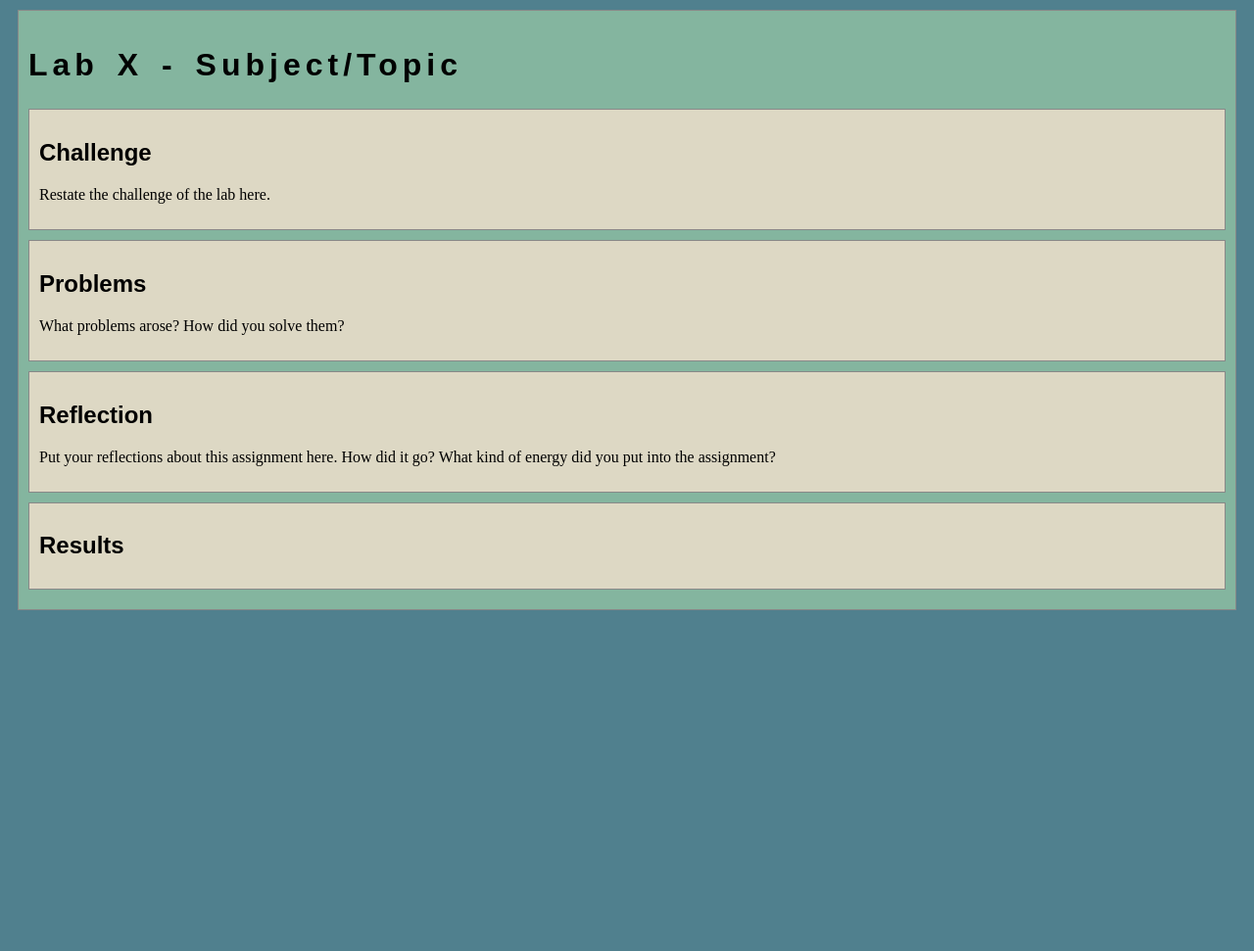
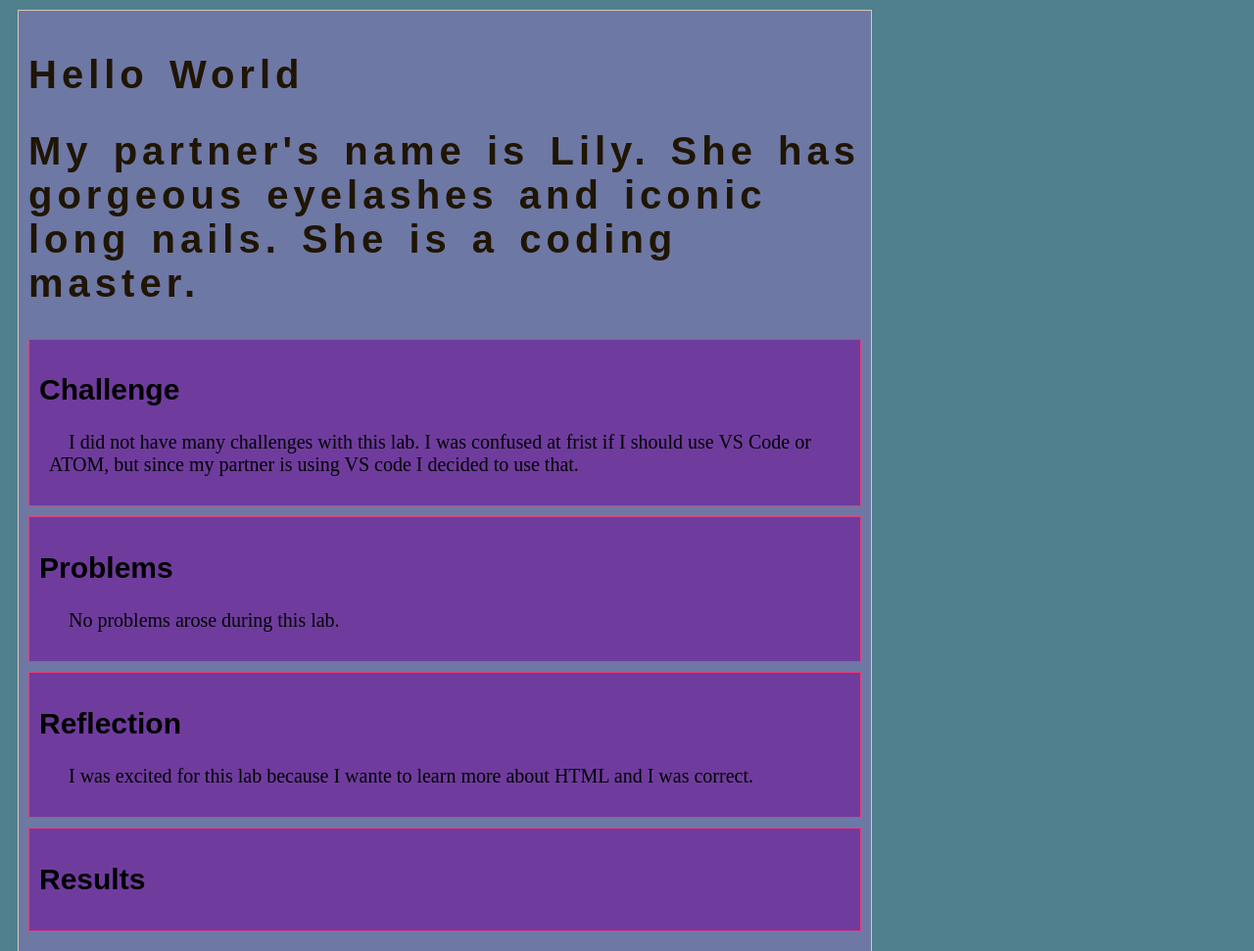
Before and after one commit to isabellagin/art101, a plain HTML site: page lab2/index.html in a window 1280 px wide. Shown: the top 971 px of the page at 98% size. Before the commit the page ends 800 px from the top, so only its background shows below. Drawn offline with nearby package versions, Linux system fonts and the light colour scheme.

Commit message:
Lab 3
Hi

```diff
--- a/lab2/css/lab.css
+++ b/lab2/css/lab.css
@@ -4,6 +4,28 @@
 .minor-section {
     padding: 10px;
     margin-bottom: 10px;
-    border: solid 1px #888;
-    background-color: #DDD8C4;
+    border: solid 1px #df407d;
+    background-color: #6f3c9e;
   }
+  h1
+  {
+    color: rgb(31, 21, 2);
+    font-size: 200%;
+  }
+  p
+  {
+    font-family: "comic sanes";
+    text-indent: 20px;
+    margin-left: 10px;
+  }
+
+  #content
+  {
+    background-color: #6e78a5;
+    width: 850px;
+    min-height: 400px;
+    padding: 10px;
+    margin: 10px;
+    border: solid 1px #d0cab4;
+    font-size: 20px;
+  }
--- a/lab2/index.html
+++ b/lab2/index.html
@@ -1,9 +1,9 @@
 <!DOCTYPE html>
 <html>
-<head>
+<head><link rel="stylesheet" type="text/css" href="css/lab.css">
+
 	<!-- This title is used for tabs and bookmarks -->
-	<title>Lab X - Subject/Topic</title>
-
+	<title>Lab 2- My First HTML</title>
 	<!-- Use UTF character set, a good idea with any webpage -->
   	<meta charset="UTF-8" />
 	<!-- Set viewport so page remains consistently scaled w narrow devices -->
@@ -23,20 +23,21 @@
 	<!-- Style this page by changing the CSS in ../css/site.css or css/lab.css -->
 	<main id="content">
 		<section>
-			<h1>Lab X - Subject/Topic</h1>
+			<h1>Hello World</h1>
+			<h1>My partner's name is Lily. She has gorgeous eyelashes and iconic long nails. She is a coding master.</h1>
 			<div class="minor-section">
 					<h2>Challenge</h2>
-					<p>Restate the challenge of the lab here.</p>
+					<p>I did not have many challenges with this lab. I was confused at frist if I should use VS Code or ATOM, but since my partner is using VS code I decided to use that. </p>
 			</div>
 
 			<div class="minor-section">
 					<h2>Problems</h2>
-					<p>What problems arose? How did you solve them? </p>
+					<p>No problems arose during this lab. </p>
 			</div>
 
 			<div class="minor-section">
 					<h2>Reflection</h2>
-					<p>Put your reflections about this assignment here. How did it go? What kind of energy did you put into the assignment? </p>
+					<p>I was excited for this lab because I wante to learn more about HTML and I was correct. </p>
 			</div>
 
 			<div class="minor-section">
```
Also changed, not shown: lab3/index.html (+4 -4 lines).
